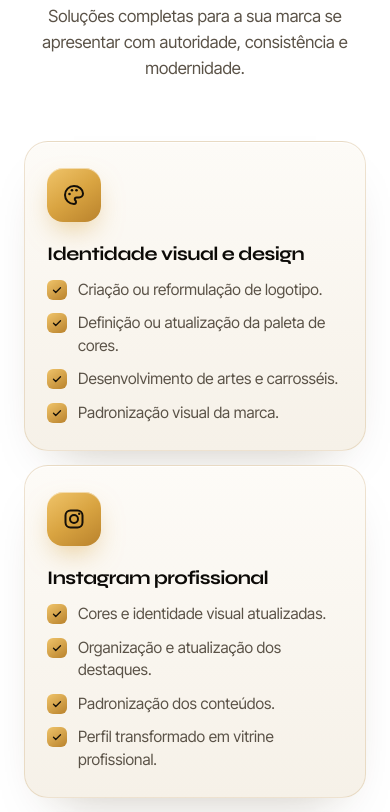
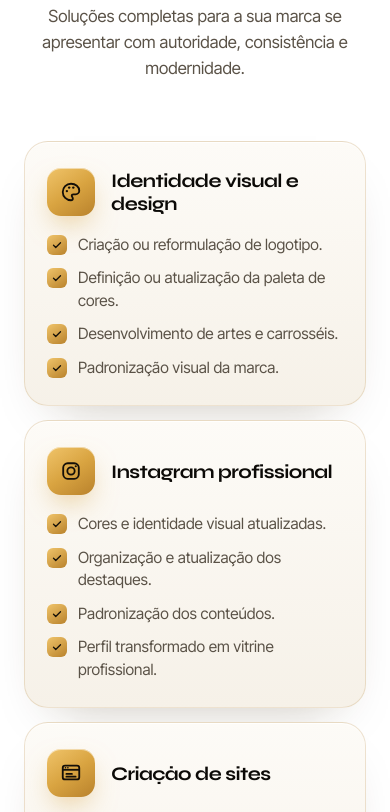
Before and after one commit to KauanScariot/lp-expansao-educacional, a plain HTML site: page digital.html in a window 390 px wide. Shown: the part 2139-2951 px from the top of the page. Drawn offline with Linux system fonts and the light colour scheme.

Commit message:
Expansão Digital (mobile): ícone e título na mesma linha nos cards
Co-Authored-By: Claude Opus 5.5 <noreply@anthropic.com>
Claude-Session: https://claude.ai/code/session_01BLTcZpwwpWmSLn86UuK6mC

```diff
--- a/assets/site.css
+++ b/assets/site.css
@@ -617,3 +617,12 @@ section{position:relative}
   .digi-svc .dcard h3{margin-bottom:14px}
   .digi-svc .dcard ul{width:100%}
 }
+
+/* Expansão Digital (mobile): ícone e título na mesma linha */
+@media (max-width:900px){
+  .digi-svc .dcard,.digi-svc .dcard:nth-child(4),.digi-svc .dcard:nth-child(5){display:grid;grid-template-columns:auto 1fr;column-gap:16px;align-items:center}
+  .digi-svc .dcard__icon{margin:0;width:48px;height:48px;border-radius:14px}
+  .digi-svc .dcard__icon svg{width:22px;height:22px}
+  .digi-svc .dcard h3{margin:0}
+  .digi-svc .dcard ul{grid-column:1 / -1;margin-top:18px}
+}
--- a/digital.html
+++ b/digital.html
@@ -16,7 +16,7 @@
 <link rel="preload" as="font" type="font/woff2" href="assets/fonts/Syne-Bold.woff2" crossorigin>
 <link rel="preload" as="font" type="font/woff" href="assets/fonts/InterTight-Variable.woff" crossorigin>
 
-<link rel="stylesheet" href="assets/site.css?v=1795203684">
+<link rel="stylesheet" href="assets/site.css?v=1795203812">
 </head>
 <body data-ribbon-words="Identidade visual|Design|Instagram|Sites|Vídeos|Captação|Posicionamento|Presença digital">
 
```
Also changed, not shown: educacional.html (+1 -1 lines), index.html (+1 -1 lines).
